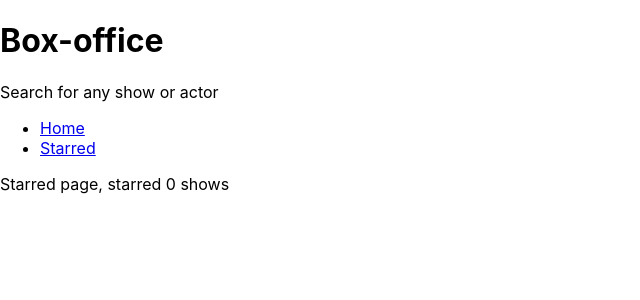
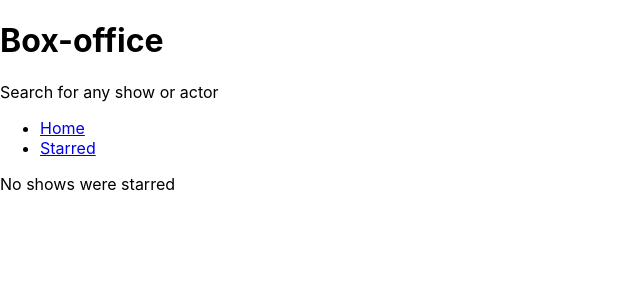
Before and after one commit to ankitraj32/box-office, a React (Create React App) app: page /starred in a window 1280 px wide. Shown: the top 300 px of the page, without its empty margins (0-640 px from the left). Built offline with nearby package versions, Linux system fonts and the light colour scheme.

Commit message:
fetched starred shows data on starred page

```diff
--- a/src/api/tvmaze.js
+++ b/src/api/tvmaze.js
@@ -13,3 +13,9 @@
 
 export const getShowById = showId =>
   apiGet(`/shows/${showId}?embed[]=seasons&embed[]=cast`);
+
+export const getShowsByIds = async showIds => {
+  const promises = showIds.map(showId => apiGet(`/shows/${showId}`));
+
+  return Promise.all(promises);
+};
--- a/src/pages/Starred.jsx
+++ b/src/pages/Starred.jsx
@@ -1,9 +1,35 @@
 import { useStarredShows } from '../lib/useStarredShows';
+import { useQuery } from '@tanstack/react-query';
+import { getShowsByIds } from '../api/tvmaze';
+import ShowGrid from '../components/shows/ShowGrid';
 
 const Starred = () => {
-  const [starredShows] = useStarredShows();
+  const [starredShowsIds] = useStarredShows();
 
-  return <div>Starred page, starred {starredShows.length} shows</div>;
+  const { data: starredShows, error: starredShowsError } = useQuery({
+    queryKey: ['starred', starredShowsIds],
+    queryFn: () =>
+      getShowsByIds(starredShowsIds).then(result =>
+        result.map(show => ({ show }))
+      ),
+    refetchOnWindowFocus: false,
+  });
+
+  console.log({ starredShows });
+
+  if (starredShows?.length > 0) {
+    return <ShowGrid shows={starredShows} />;
+  }
+
+  if (starredShows?.length === 0) {
+    return <div>No shows were starred</div>;
+  }
+
+  if (starredShowsError) {
+    return <div>Error occured: {starredShowsError.message}</div>;
+  }
+
+  return <div>Shows loading...</div>;
 };
 
 export default Starred;
```
Also changed, not shown: 1 other file (tests, documents, lock files or other folders).
